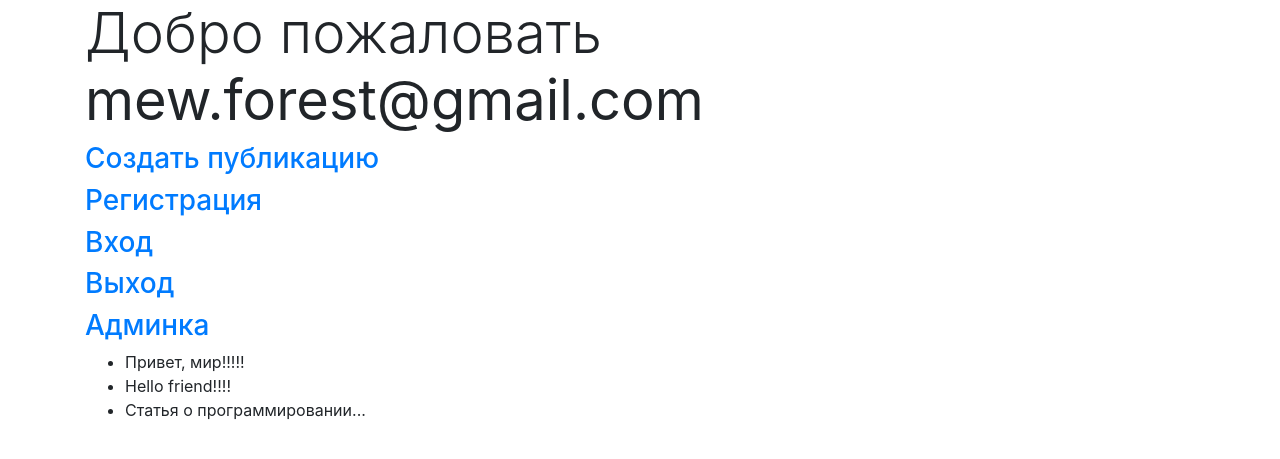
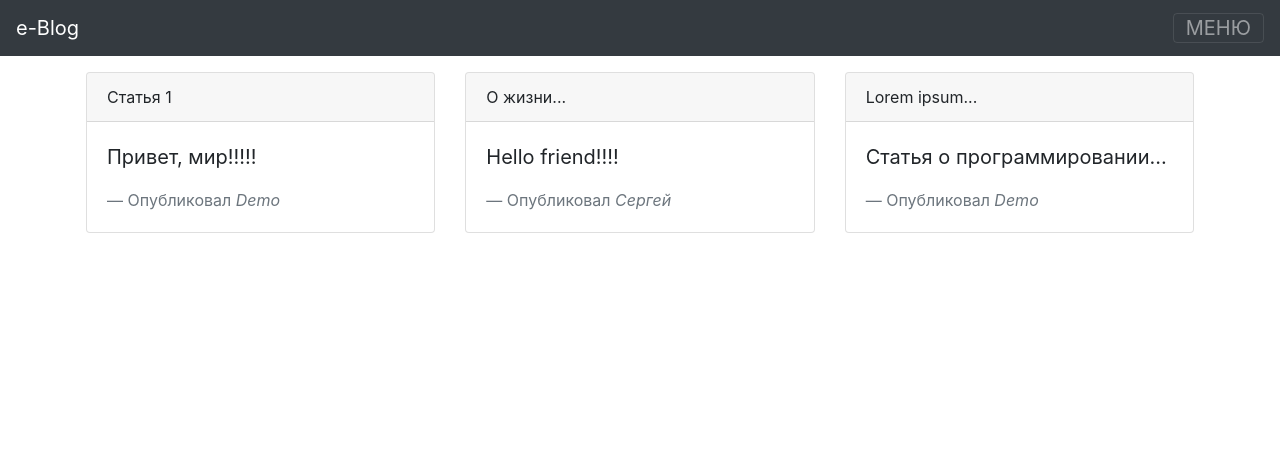
Before and after one commit to evgeniy-e-e/flask-wtf-sqlalchemy-lesson, a Flask app: page / in a window 1280 px wide. Shown: the top 459 px of the page. Run offline with Flask 2, Linux system fonts and the light colour scheme; a user stored in the database is signed in; data comes from the database, SQL or seed files in the repository; both versions use the stored data as it was after the commit; some libraries are stand-ins or nearby versions.

Commit message:
Улучено отображение  статей и базового шаблона

```diff
--- a/app/admin.py
+++ b/app/admin.py
@@ -11,7 +11,7 @@ from flask import redirect, url_for
 class ModelViewSecured(ModelView):
     def is_accessible(self):
         if current_user.is_authenticated:
-            return current_user.email == 'moscow1@itstep.org'
+            return current_user.email == app.config['ADMIN_EMAIL']
         return False
 
     def inaccessible_callback(self, name, **kwargs):
--- a/app/templates/base.html
+++ b/app/templates/base.html
@@ -11,7 +11,52 @@
     <title>{{ title }}</title>
   </head>
   <body>
-    <div class="container">
+
+{#      <h1 class="display-4">Добро пожаловать#}
+{#        {% if email %}#}
+{#            <b>{{ email }}</b>#}
+{#        {% endif %}#}
+{#    </h1>#}
+{##}
+{#    <h3><a href="{{ url_for('create_post') }}">Создать публикацию</a></h3>#}
+{#    <h3><a href="{{ url_for('sign_up') }}">Регистрация</a></h3>#}
+{#    <h3><a href="{{ url_for('login') }}">Вход</a></h3>#}
+{#    <h3><a href="{{ url_for('logout') }}">Выход</a></h3>#}
+{#    <h3><a href="/admin">Админка</a></h3>#}
+
+    <div class="navbar navbar-dark bg-dark">
+        <a href="{{ url_for('index') }}" class="navbar-brand">e-Blog</a>
+        <button
+                class="navbar-toggler"
+                type="button"
+                data-toggle="collapse"
+                data-target="#menu"
+        > МЕНЮ </button>
+        <div class="collapse navbar-collapse" id="menu">
+            <ul class="navbar-nav">
+                <li class="nav-item">
+                    <a href="{{ url_for('index') }}" class="nav-link">Главная</a>
+                </li>
+                <li class="nav-item">
+                    <a href="{{ url_for('create_post') }}" class="nav-link">Написать статью..</a>
+                </li>
+                {% if current_user.is_authenticated %}
+                    <li class="nav-item">
+                        <a href="{{ url_for('logout') }}" class="nav-link">Выйти</a>
+                    </li>
+                {% else %}
+                    <li class="nav-item">
+                        <a href="{{ url_for('sign_up') }}" class="nav-link">Регистрация</a>
+                    </li>
+                    <li class="nav-item">
+                        <a href="{{ url_for('login') }}" class="nav-link">Войти</a>
+                    </li>
+                {% endif %}
+            </ul>
+        </div>
+    </div>
+
+    <div class="container p-3">
         {% if error %}
             <div class="alert alert-warning mt-3">
             {{ error }}
--- a/app/templates/index.html
+++ b/app/templates/index.html
@@ -1,22 +1,25 @@
 {% extends "base.html" %}
 
 {% block content %}
-    <h1 class="display-4">Добро пожаловать
-        {% if email %}
-            <b>{{ email }}</b>
-        {% endif %}
-    </h1>
 
-    <h3><a href="{{ url_for('create_post') }}">Создать публикацию</a></h3>
-    <h3><a href="{{ url_for('sign_up') }}">Регистрация</a></h3>
-    <h3><a href="{{ url_for('login') }}">Вход</a></h3>
-    <h3><a href="{{ url_for('logout') }}">Выход</a></h3>
-    <h3><a href="/admin">Админка</a></h3>
+    <div class="row">
+        {% for post in posts %}
+            <div class="col-sm-4">
+                <div class="card">
+                  <div class="card-header">
+                    {{ post.heading }}
+                  </div>
+                  <div class="card-body">
+                    <blockquote class="blockquote mb-0">
+                      <p>{{ post.text }}</p>
+                      <footer class="blockquote-footer">Опубликовал <cite>{{ post.author.name }}</cite></footer>
+                    </blockquote>
+                  </div>
+                </div>
+            </div>
+        {% endfor %}
+    </div>
 
-    <ul>
-        {% for post in posts %}
-            <li>{{ post.text }}</li>
-        {% endfor %}
-    </ul>
+
 
 {% endblock content %}
--- a/config.py
+++ b/config.py
@@ -9,3 +9,4 @@ class Config:
     SQLALCHEMY_DATABASE_URI = 'sqlite:///' + os.path.join(basedir, 'app.db') + '?check_same_thread=False'
     SQLALCHEMY_TRACK_MODIFICATIONS = False
     FLASK_ADMIN_SWATCH = 'Lumen'
+    ADMIN_EMAIL = 'moscow1@itstep.org'
```
Also changed, not shown: app.db, 1 other file.
